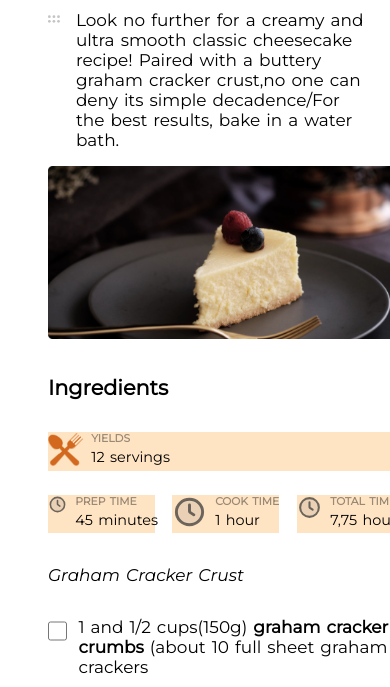
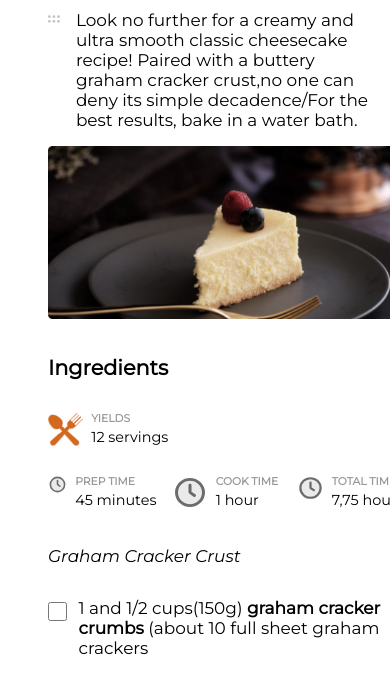
Before and after one commit to femogiga/recipe, a plain HTML site: page index.html in a window 390 px wide. Shown: the part 99-786 px from the top of the page. Drawn offline with Linux system fonts and the light colour scheme.

Commit message:
fixed responsiveness

```diff
--- a/index.css
+++ b/index.css
@@ -20,8 +20,8 @@ body {
     font-size: clamp(1rem, calc(1rem + .24vw), 1.2rem);
     overflow-x: hidden;
     max-width: 1600px;
-    font-family: 'Montserrat', sans-serif,'Roboto';
-    word-spacing:.1rem;
+    font-family: 'Montserrat', sans-serif, 'Roboto';
+    /* word-spacing:.1rem; */
 }
 
 .hero {
@@ -259,7 +259,7 @@ li>p:nth-of-type(2) {
     }
 
     .aside-cont {
-        background-color: bisque;
+
         width: 30%;
         font-size: 1rem;
         justify-content: flex-start;
```
Also changed, not shown: firebase.json (added), 2 other files.
